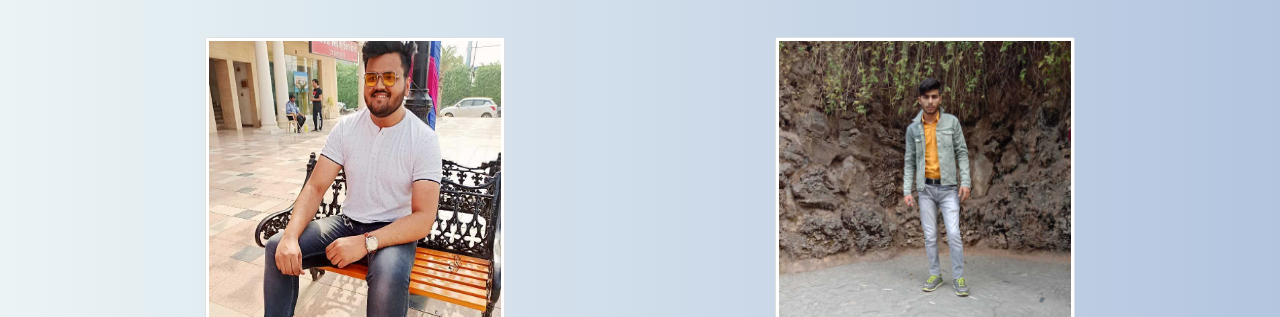
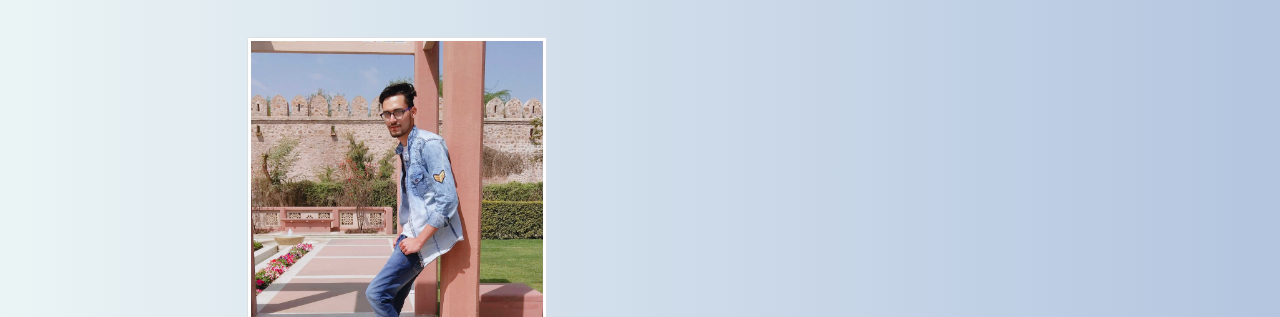
Before and after one commit to Sunder-singh/Educatalyst, a plain HTML site: page aboutUs/about.html in a window 1280 px wide. Shown: the part 1102-1419 px from the top of the page. Drawn offline with nearby package versions, Linux system fonts and the light colour scheme.

Commit message:
Update about.html

```diff
--- a/aboutUs/about.html
+++ b/aboutUs/about.html
@@ -100,7 +100,7 @@
 								</div>
 							</div>
 						</div>
-						<div class="col-sm-12 col-md-6 col-lg-6 d-flex justify-content-center">
+<!-- 						<div class="col-sm-12 col-md-6 col-lg-6 d-flex justify-content-center">
 							<div class="card">
 								<div class="imgBox">
 									<img src="assets/img/sagar.jpg" class="w-100 h-100" alt="">
@@ -135,7 +135,7 @@
 									</div>
 								</div>
 							</div>
-						</div>
+						</div> -->
 						<div class="col-sm-12 col-md-6 col-lg-6 d-flex justify-content-center">
 							<div class="card">
 								<div class="imgBox">
```
